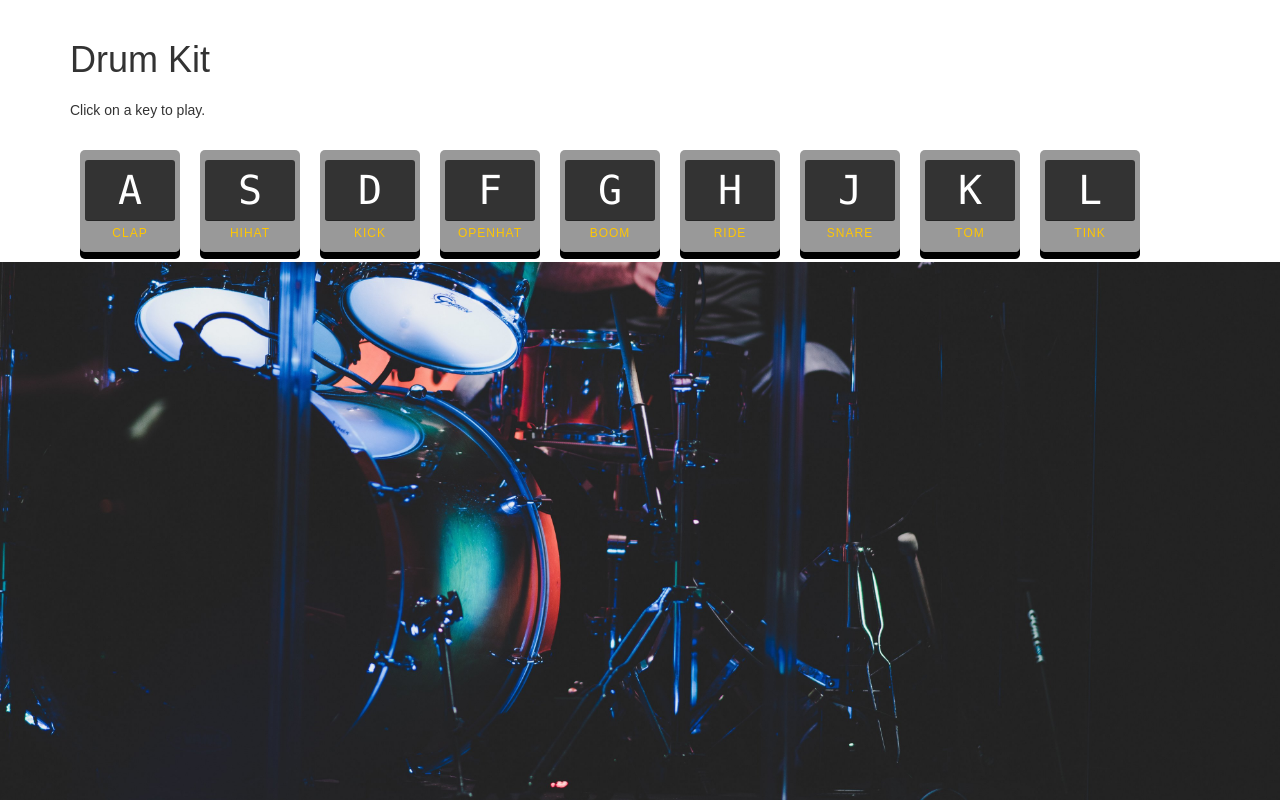
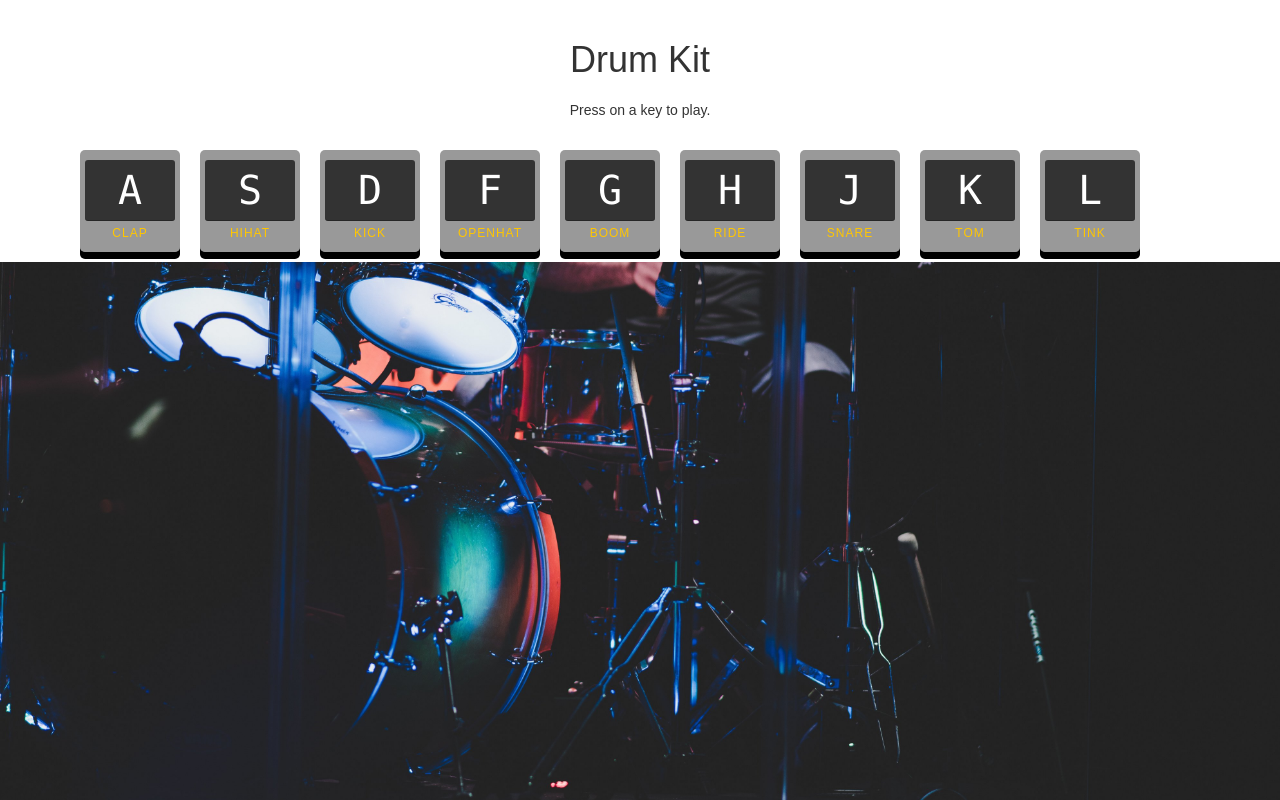
Before and after one commit to gunasai/drumkit, a plain HTML site: page index.html in a window 1280 px wide. Drawn offline with nearby package versions, Linux system fonts and the light colour scheme.

Commit message:
CSS modified.

```diff
--- a/index.html
+++ b/index.html
@@ -13,7 +13,7 @@
   <div class="row">
     <div id="instructions" class="col-md-12 col-sm-12 col-xs-12">
       <h1>Drum Kit</h1>
-      <p>Click on a key to play.</p>
+      <p>Press on a key to play.</p>
     </div>
     <div id="keys" class="col-md-12 col-sm-12 col-xs-12">
       <div data-key="65" class="key col-md-3 col-xs-3 col-sm-3 col-lg-3" id="key">
--- a/style.css
+++ b/style.css
@@ -12,6 +12,7 @@ body,html {
 #instructions {
   padding-top: 20px;
   padding-bottom: 10px;
+  text-align: center;
 }
 
 #instructions h1 {
@@ -23,6 +24,7 @@ body,html {
   min-height: 100vh;
   align-items: center;
   justify-content: center;
+  text-align: center;
 }
 
 .key {
```
